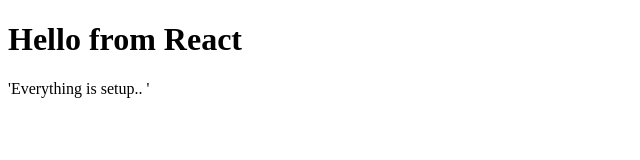
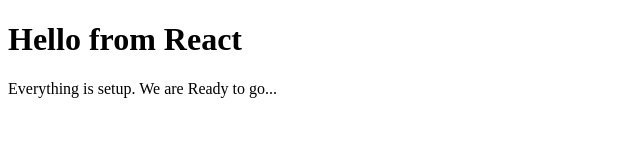
Before and after one commit to dnyaneshbhalerao/react-boilerplate, a React app: page / in a window 1280 px wide. Shown: the top 160 px of the page, without its empty margins (0-640 px from the left). Built offline with nearby package versions, Linux system fonts and the light colour scheme.

Commit message:
code style and content modified

```diff
--- a/src/index.js
+++ b/src/index.js
@@ -8,7 +8,8 @@
   ReactDOM.render(
     <AppContainer>
       <App/>
-    </AppContainer>, document.getElementById('root')
+    </AppContainer>,
+    document.getElementById('root')
   )
 );
 
--- a/src/views/App.js
+++ b/src/views/App.js
@@ -6,7 +6,7 @@
     return (
       <div>
         <h1>Hello from React</h1>
-        'Everything is setup.. '
+        Everything is setup. We are Ready to go...
       </div>
     )
   }
```
